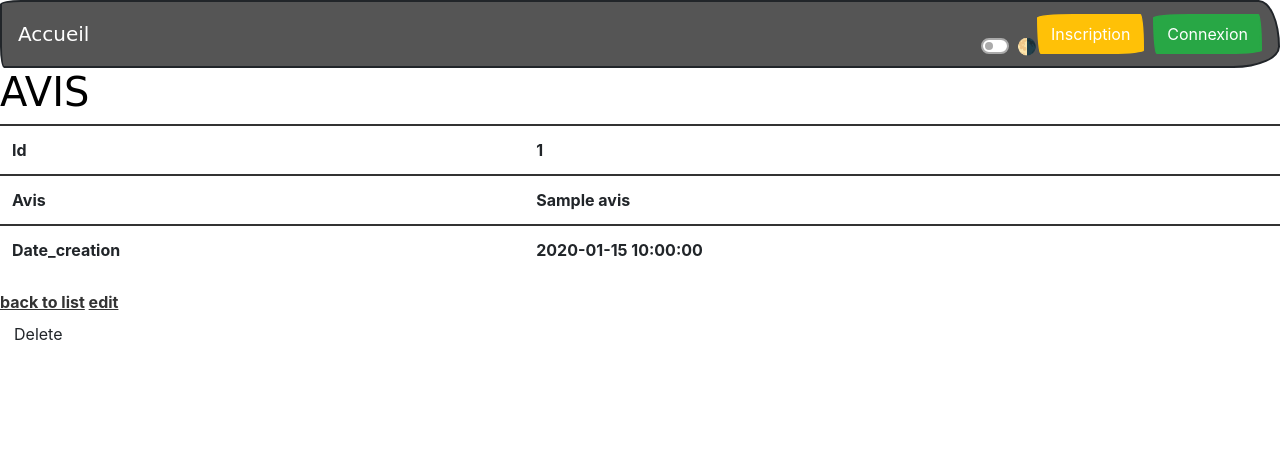
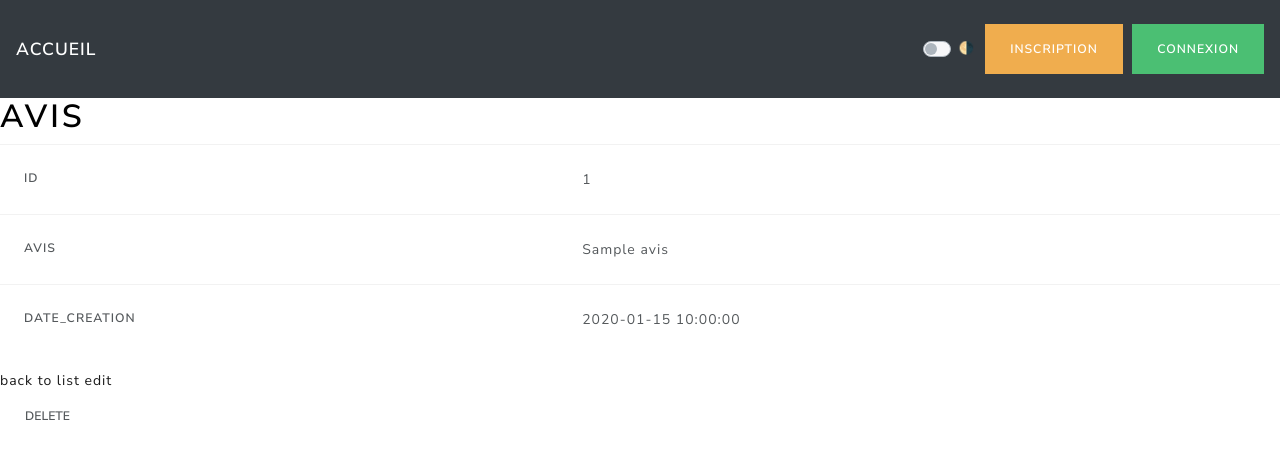
Before and after one commit to Rom10811/Cinema, a Symfony app: template templates/avis/show.html.twig in a window 1280 px wide. Shown: the top 459 px of the page. Run offline with Twig, Linux system fonts and the light colour scheme; the template is opened without the code that fills it: most values are stand-ins (such as "Sample title", 1, 10 or a date in 2020); some libraries are stand-ins or nearby versions; some web fonts are replaced.

Commit message:
33 commit

```diff
--- a/templates/base.html.twig
+++ b/templates/base.html.twig
@@ -3,11 +3,11 @@
 <head>
     <meta charset="UTF-8">
     <title>{% block title %}Welcome!{% endblock %}</title>
-    <link rel="stylesheet" href="https://bootswatch.com/4/sketchy/bootstrap.css">
+    <link rel="stylesheet" href="https://bootswatch.com/4/lux/bootstrap.css">
     <link id="pagestyle" rel="stylesheet" type="text/css" href="{{ asset('style.css') }}">
     <link href="https://cdn.jsdelivr.net/npm/select2@4.1.0-rc.0/dist/css/select2.min.css" rel="stylesheet" />
 </head>
-<body onload=console.log(document.getElementById("pagestyle"))>
+<body>
 <div>
     <nav id="navbar" class="navbar navbar-expand-sm navbar-dark bg-dark">
         <a class="navbar-brand" href="{{ path('accueil') }}">Accueil</a>
@@ -55,11 +55,11 @@
                     </li>
                 {% endif %}
             </ul>
+            <div style="margin-right: 10px" class="custom-control custom-switch">
+                <input type="checkbox" class="custom-control-input" id="customSwitch1" checked="">
+                <label class="custom-control-label" for="customSwitch1">🌗</label>
+            </div>
             <div class="form-inline my-2 my-md-0">
-                <div class="custom-control custom-switch">
-                    <input type="checkbox" class="custom-control-input" id="customSwitch1" checked="">
-                    <label class="custom-control-label" for="customSwitch1">🌗</label>
-                </div>
                 <div>
                     {% if not app.user %}
                         <a class="btn btn-warning" href="{{ path('app_register') }}" style="margin-right: 5px">Inscription</a>
--- a/templates/seance/new.html.twig
+++ b/templates/seance/new.html.twig
@@ -1,7 +1,9 @@
 {% extends 'base.html.twig' %}
 
 {% block title %}Seance{% endblock %}
-
+{% block stylesheets %}
+    <link rel="stylesheet" href="https://bootswatch.com/4/sketchy/bootstrap.css">
+{% endblock %}
 {% block body %}
 <div class="col-md-8" style="margin: auto">
     <h1>Ajouter une seance</h1>
```
